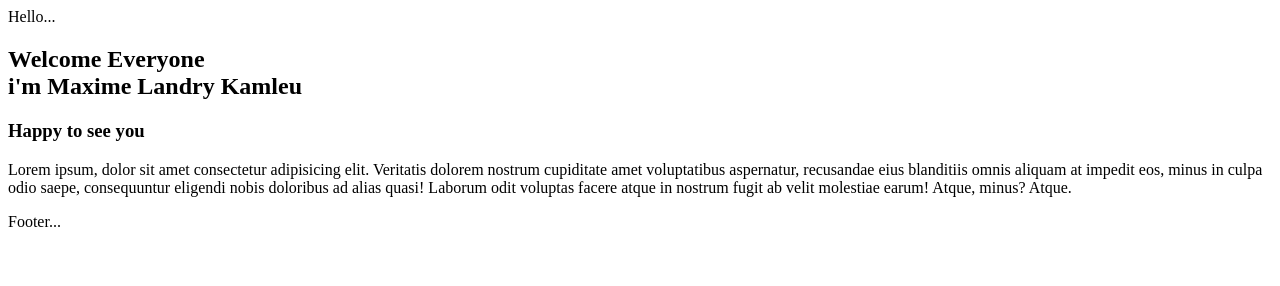
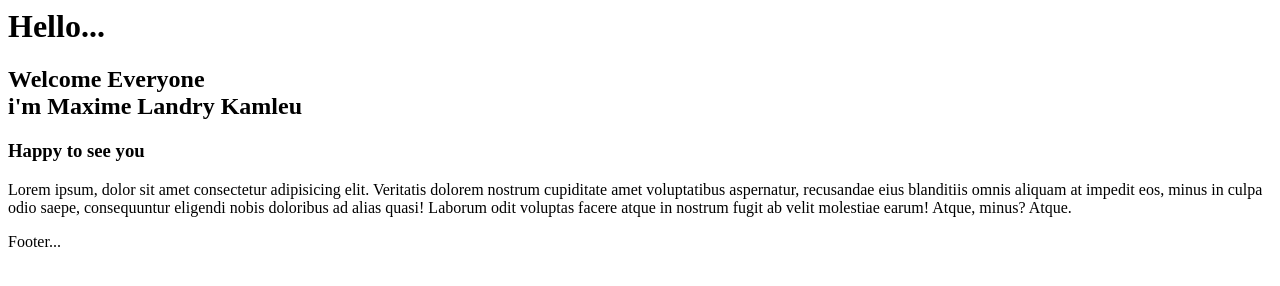
Before and after one commit to dev-mlk/automation-theme, a website: page public/index.html in a window 1280 px wide. Drawn offline with Linux system fonts and the light colour scheme.

Commit message:
deployment

```diff
--- a/public/index.html
+++ b/public/index.html
@@ -1,5 +1,5 @@
 <header id="header">
-	<p>Hello...</p>
+	<h1>Hello...</h1>
 </header>
 
 <div>
```
